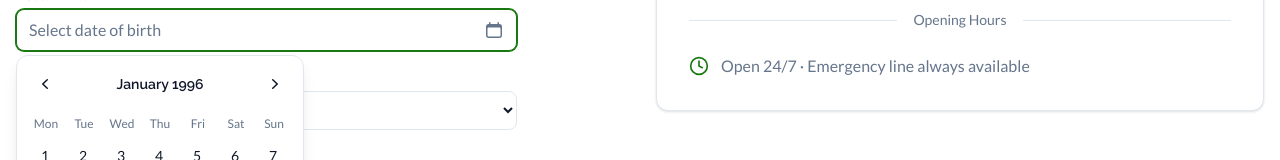
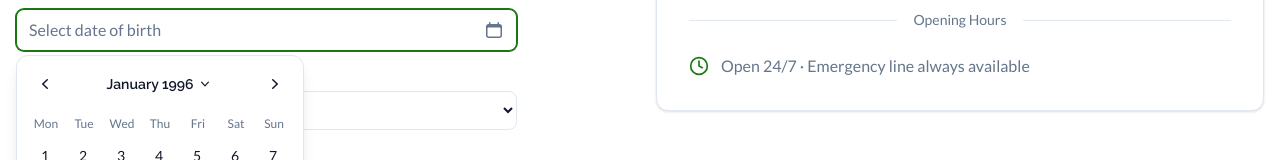
Before and after one commit to kashik09/lmc, a Next.js app: page /appointments in a window 1280 px wide. Both pictures are taken after a click on the button "Select date of birth". Shown: the part 811-971 px from the top of the page. Built offline with nearby package versions, Linux system fonts and the light colour scheme.

Commit message:
feat(calendar): add view mode state and clickable header
Header now shows chevron-down hint and switches to months view on click.

```diff
--- a/components/ui/custom-calendar.tsx
+++ b/components/ui/custom-calendar.tsx
@@ -32,6 +32,12 @@ export type CustomCalendarProps = {
 };
 
 const WEEKDAYS = ["Mon", "Tue", "Wed", "Thu", "Fri", "Sat", "Sun"];
+const MONTHS = [
+  "Jan", "Feb", "Mar", "Apr", "May", "Jun",
+  "Jul", "Aug", "Sep", "Oct", "Nov", "Dec",
+];
+
+type ViewMode = "days" | "months" | "years";
 
 export function CustomCalendar({
   value,
@@ -49,6 +55,7 @@ export function CustomCalendar({
     value ? startOfMonth(value) : startOfMonth(defaultMonth ?? new Date())
   );
   const [focusedDate, setFocusedDate] = useState<Date | null>(null);
+  const [viewMode, setViewMode] = useState<ViewMode>("days");
   const calendarRef = useRef<HTMLDivElement>(null);
 
   const today = startOfDay(new Date());
@@ -188,9 +195,26 @@ export function CustomCalendar({
             />
           </svg>
         </button>
-        <span className="font-heading text-sm font-semibold text-foreground">
+        <button
+          type="button"
+          onClick={() => setViewMode("months")}
+          className="flex items-center gap-1 rounded-md px-2 py-1 font-heading text-sm font-semibold text-foreground hover:bg-muted"
+          aria-label="Change month and year"
+        >
           {format(currentMonth, "MMMM yyyy")}
-        </span>
+          <svg
+            xmlns="http://www.w3.org/2000/svg"
+            viewBox="0 0 20 20"
+            fill="currentColor"
+            className="h-4 w-4"
+          >
+            <path
+              fillRule="evenodd"
+              d="M5.23 7.21a.75.75 0 011.06.02L10 11.168l3.71-3.938a.75.75 0 111.08 1.04l-4.25 4.5a.75.75 0 01-1.08 0l-4.25-4.5a.75.75 0 01.02-1.06z"
+              clipRule="evenodd"
+            />
+          </svg>
+        </button>
         <button
           type="button"
           onClick={goToNextMonth}
```
